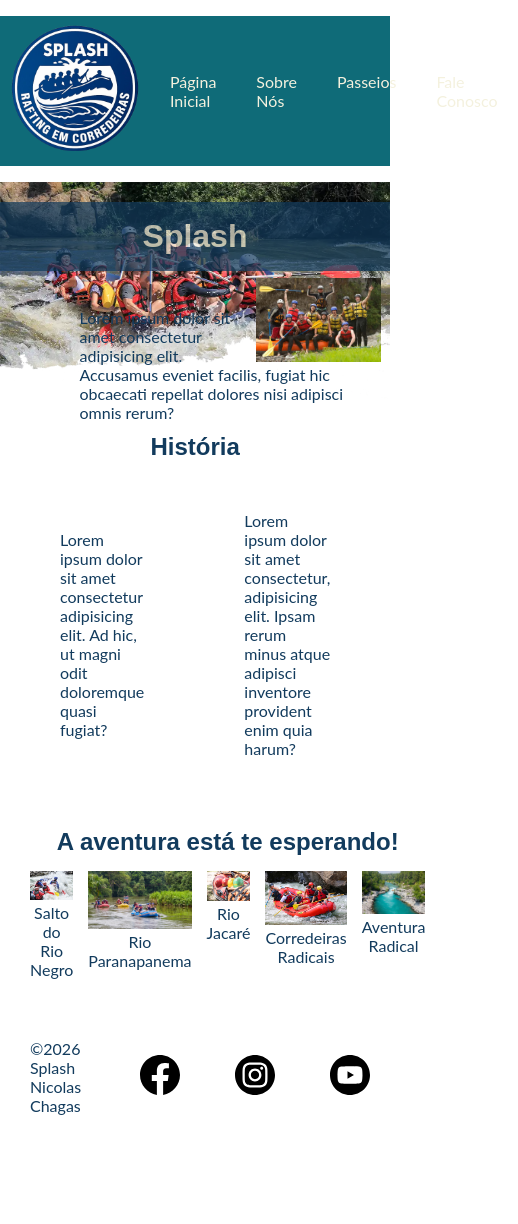
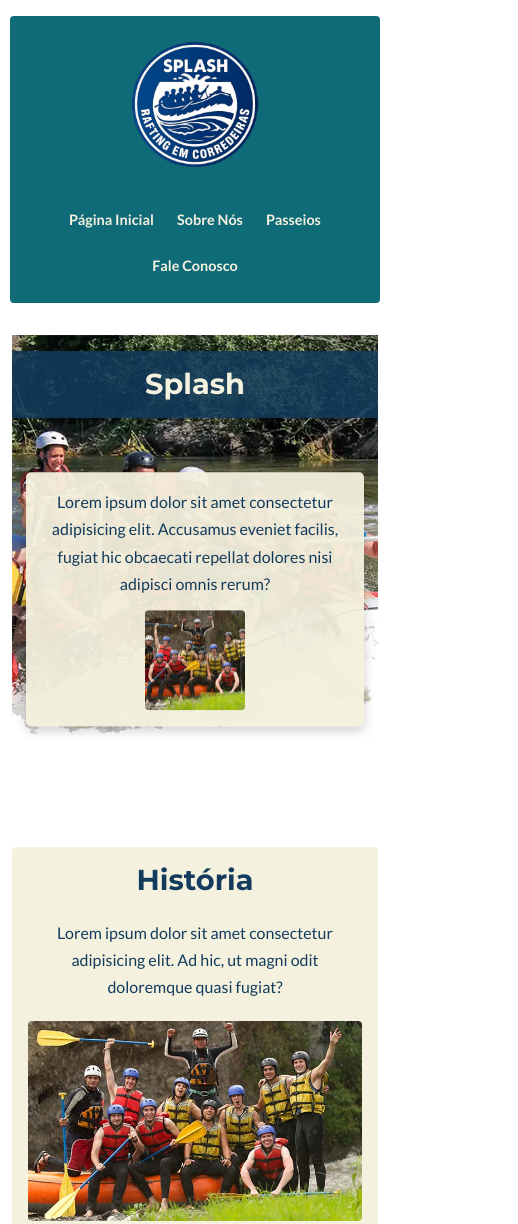
Before and after one commit to nrchagasdev/wdd130, a plain HTML site: page wwr/sobre.html in a window 390 px wide. Shown: the top 1224 px of the page, 518 px wide, since content can reach past the window. Before the commit the page ends 1145 px from the top, so only its background shows below. Drawn offline with Linux system fonts and the light colour scheme.

Commit message:
Alyerações finais

```diff
--- a/wwr/estilos/rafting.css
+++ b/wwr/estilos/rafting.css
@@ -20,146 +20,390 @@
 body {
     font-family: var(--font-body);
     color: var(--cor-primaria);
+    background-color: #ffffff;
+    line-height: 1.6;
 }
+
+img {
+    display: block;
+    max-width: 100%;
+}
+
+h1,
+h2 {
+    font-family: var(--font-titulo);
+    line-height: 1.2;
+}
+
+h2 {
+    color: var(--cor-primaria);
+    text-align: center;
+    margin-bottom: 1rem;
+}
+
+p {
+    line-height: 1.7;
+}
+
+/* CABEÇALHO */
 
 header {
     display: grid;
+    grid-template-columns: 180px 1fr;
+    align-items: center;
+    gap: 2rem;
+
+    max-width: 1200px;
+    width: 95%;
     margin: 1rem auto;
-    align-items: center;
-    grid-template-columns: 1fr 1fr;
-    width: auto;
+    padding: 1rem 2rem;
+
     background-color: var(--cor-destaque1);
+    border-radius: 4px;
 }
 
 header img {
     width: 150px;
     height: auto;
+    justify-self: center;
 }
 
-nav {
+/* NAVEGAÇÃO PRINCIPAL */
+
+header nav {
     display: flex;
-
+    justify-content: flex-end;
+    align-items: center;
+    flex-wrap: wrap;
+    gap: 0.5rem;
 }
 
-nav a {
+header nav a {
+    color: var(--cor-secundaria);
     text-decoration: none;
-    color: var(--cor-secundaria);
-    padding: 10px 20px;
+    font-weight: 700;
+    padding: 12px 20px;
+    border-radius: 4px;
+    transition: background-color 0.3s ease;
 }
 
-main,
-footer {
-    max-width: 840px;
-    width: 100%;
-    margin: 0 auto;
+header nav a:hover,
+header nav a:focus-visible {
+    background-color: var(--cor-primaria);
+    outline: none;
 }
 
-h1,
-h2 {
-    font-family: var(--font-titulo);
-    color: var(--cor-primaria);
-    text-align: center;
+/* CONTEÚDO PRINCIPAL */
+
+main {
+    max-width: 1100px;
+    width: 95%;
+    margin: 2rem auto;
 }
 
-p,
-section,
-article {
-    margin: 20px;
-    padding: 10px;
-    gap: 15px;
-}
-
-.redes-sociais a {
-    text-decoration: none;
-}
-
-h1 {
-    position: absolute;
-    top: 20px;
-    width: 100%;
-    padding: 16px;
-    text-align: center;
-    opacity: 0.7;
-    background-color: var(--cor-primaria);
-    color: var(--cor-secundaria);
-}
+/* HERO */
 
 .hero {
     position: relative;
     width: 100%;
+    min-height: 420px;
+    overflow: hidden;
+    margin-bottom: 2rem;
 }
 
-.hero img {
-    display: block;
-    max-width: 100%;
-    height: auto;
+.hero > img {
+    width: 100%;
+    height: 420px;
+    object-fit: cover;
+}
+
+.hero h1 {
+    position: absolute;
+    top: 1.5rem;
+    left: 0;
+    width: 100%;
+    padding: 1rem;
+
+    text-align: center;
+    font-size: clamp(1.8rem, 4vw, 2.8rem);
+
+    color: var(--cor-secundaria);
+    background-color: rgba(18, 59, 93, 0.85);
+}
+
+/* ARTIGO SOBRE A IMAGEM PRINCIPAL */
+
+.hero article {
+    position: absolute;
+    top: 50%;
+    left: 5%;
+    transform: translateY(-50%);
+
+    display: flex;
+    align-items: center;
+    gap: 1.5rem;
+
+    width: 90%;
+    padding: 1.5rem;
+
+    background-color: rgba(244, 241, 222, 0.94);
+    border-radius: 5px;
+    box-shadow: 0 4px 12px rgba(0, 0, 0, 0.2);
+}
+
+.hero article p {
+    flex: 1;
+    color: var(--cor-primaria);
 }
 
 .hero article img {
-    float: right;
     width: 125px;
+    height: 125px;
+    object-fit: cover;
+    flex-shrink: 0;
+    border-radius: 4px;
 }
 
-.hero article {
-    position: absolute;
-    top: 30%;
-    left: 5%;
-    width: 90%;
-}
-
-.grid {
-    display: grid;
-    place-items: center;
-}
+/* SEÇÃO HISTÓRIA */
 
 .historia {
     display: grid;
-    grid-template-columns: 1fr 1fr 1fr;
+    grid-template-columns: 1fr 200px 1fr;
     align-items: center;
-    gap: 20px;
+    gap: 1.5rem;
+
+    margin: 2rem 0;
+    padding: 1.5rem;
+
+    background-color: var(--cor-secundaria);
+    border-radius: 4px;
 }
 
 .historia h2 {
-    grid-column: 1 / 4;
+    grid-column: 1 / -1;
+    margin-bottom: 0;
+    font-size: 1.8rem;
+}
+
+.historia p {
+    padding: 0.5rem;
+    text-align: left;
 }
 
 .historia img {
     width: 100%;
-    height: auto;
+    height: 150px;
+    object-fit: cover;
+    border-radius: 4px;
 }
+
+/* SEÇÃO AVENTURA */
 
 .aventura {
     display: grid;
-    grid-template-columns: repeat(5, 1fr);
-    gap: 15px;
+    grid-template-columns: repeat(5, minmax(0, 1fr));
+    gap: 1.2rem;
+
+    margin: 2rem 0;
+    padding: 1.5rem;
+
     text-align: center;
+    border: 1px solid var(--cor-primaria);
+    border-radius: 4px;
 }
 
 .aventura h2 {
-    grid-column: 1 / 6;
-}
-
-.aventura img {
-    width: 100%;
-    height: auto;
+    grid-column: 1 / -1;
+    font-size: 1.8rem;
+    margin-bottom: 0.5rem;
 }
 
 .aventura figure {
     margin: 0;
+    min-width: 0;
 }
+
+.aventura figure img {
+    width: 100%;
+    aspect-ratio: 4 / 3;
+    object-fit: cover;
+    border-radius: 4px;
+    transition: transform 0.3s ease;
+}
+
+.aventura figure img:hover {
+    transform: scale(1.04);
+}
+
+.aventura figcaption {
+    padding: 0.5rem 0.2rem;
+    font-weight: 700;
+    color: var(--cor-primaria);
+    font-size: 0.95rem;
+}
+
+/* RODAPÉ */
 
 footer {
     display: flex;
+    justify-content: space-between;
     align-items: center;
-    justify-content: space-between;
+    gap: 1.5rem;
+
+    max-width: 1200px;
+    width: 95%;
+    margin: 2rem auto 0;
+    padding: 1.5rem 2rem;
+
+    background-color: var(--cor-destaque1);
+    color: var(--cor-secundaria);
+    border-radius: 4px;
 }
 
-footer nav {
+footer p {
+    margin: 0;
+}
+
+footer nav.redes-sociais {
     display: flex;
-    gap: 15px;
+    justify-content: flex-end;
+    align-items: center;
+    gap: 1rem;
+}
+
+footer nav.redes-sociais a {
+    display: block;
+    padding: 4px;
 }
 
 footer img {
     width: 40px;
     height: 40px;
+    object-fit: contain;
+    transition: transform 0.3s ease;
 }
+
+footer nav.redes-sociais a:hover img {
+    transform: scale(1.12);
+}
+
+/* RESPONSIVIDADE - TABLETS */
+
+@media screen and (max-width: 768px) {
+
+    header {
+        grid-template-columns: 1fr;
+        justify-items: center;
+        gap: 1rem;
+    }
+
+    header nav {
+        justify-content: center;
+    }
+
+    .hero {
+        min-height: 400px;
+    }
+
+    .hero > img {
+        height: 400px;
+    }
+
+    .historia {
+        grid-template-columns: 1fr 180px 1fr;
+        gap: 0.8rem;
+        padding: 1rem;
+    }
+
+    .aventura {
+        grid-template-columns: repeat(3, minmax(0, 1fr));
+    }
+}
+
+/* RESPONSIVIDADE - CELULARES */
+
+@media screen and (max-width: 550px) {
+
+    header {
+        padding: 1rem;
+    }
+
+    header nav {
+        gap: 0.2rem;
+    }
+
+    header nav a {
+        padding: 10px;
+        font-size: 0.9rem;
+    }
+
+    main {
+        width: 94%;
+    }
+
+    .hero {
+        min-height: 480px;
+    }
+
+    .hero > img {
+        height: 480px;
+    }
+
+    .hero h1 {
+        top: 1rem;
+    }
+
+    .hero article {
+        top: 55%;
+        left: 4%;
+        width: 92%;
+        transform: translateY(-50%);
+        flex-direction: column-reverse;
+        text-align: center;
+        padding: 1rem;
+        gap: 0.8rem;
+    }
+
+    .hero article img {
+        width: 100px;
+        height: 100px;
+    }
+
+    .historia {
+        grid-template-columns: 1fr;
+        text-align: center;
+    }
+
+    .historia h2 {
+        grid-column: 1;
+    }
+
+    .historia p {
+        text-align: center;
+    }
+
+    .historia img {
+        width: 100%;
+        height: 200px;
+    }
+
+    .aventura {
+        grid-template-columns: repeat(2, minmax(0, 1fr));
+        gap: 1rem;
+        padding: 1rem;
+    }
+
+    .aventura h2 {
+        grid-column: 1 / -1;
+    }
+
+    footer {
+        flex-direction: column;
+        text-align: center;
+        padding: 1.5rem 1rem;
+    }
+
+    footer nav.redes-sociais {
+        justify-content: center;
+    }
+}
--- a/wwr/sobre.html
+++ b/wwr/sobre.html
@@ -9,6 +9,12 @@
     <meta name="description"
       content="Site de empresa de rafting responsável por proporcionar passeios e experiências emocionantes e seguras para pessoas e grupos.">
     <meta name="author" content="Nicolas Chagas">
+    <link rel="preconnect" href="https://fonts.googleapis.com">
+    <link rel="preconnect" href="https://fonts.gstatic.com" crossorigin>
+
+    <link
+      href="https://fonts.googleapis.com/css2?family=Lato:wght@400;700&family=Montserrat:wght@400;600;700&display=swap"
+      rel="stylesheet">
 </head>
 
 <body>
@@ -23,7 +29,7 @@
     </header>
     <main>
         <div class="hero">
-            <img src="imagens/imagem_hero.webp" alt="Imagem de um grupo em um bote">
+            <img src="imagens/imagem_hero.webp" alt="Grupo de pessoas praticando rafting">
             <h1>Splash</h1>
             <article>
                 <img src="imagens/grupo_feliz.jpg" alt="Imagem de um grupo feliz antes do Rafting">
```
